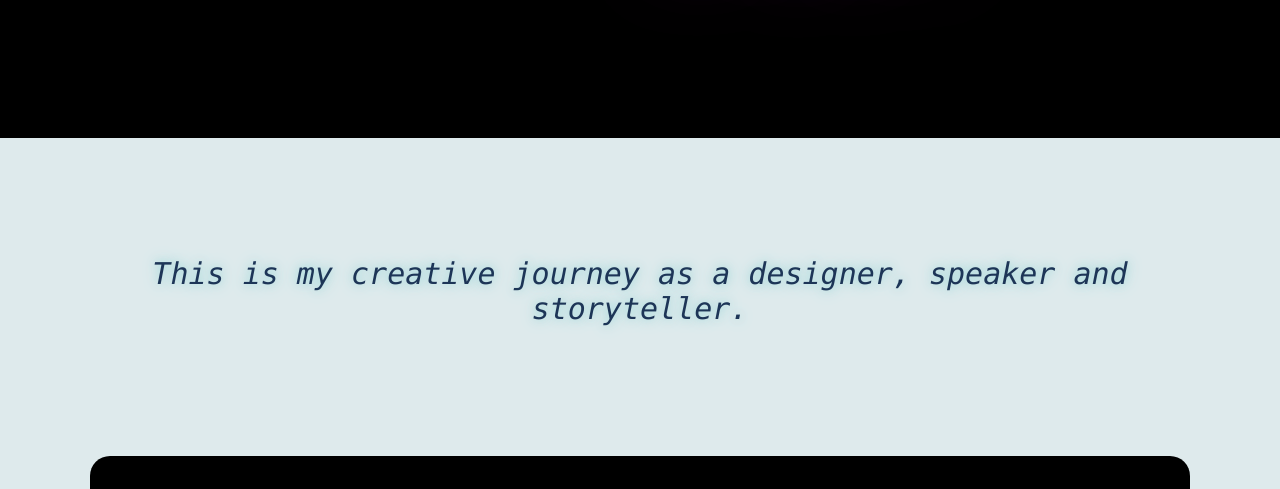
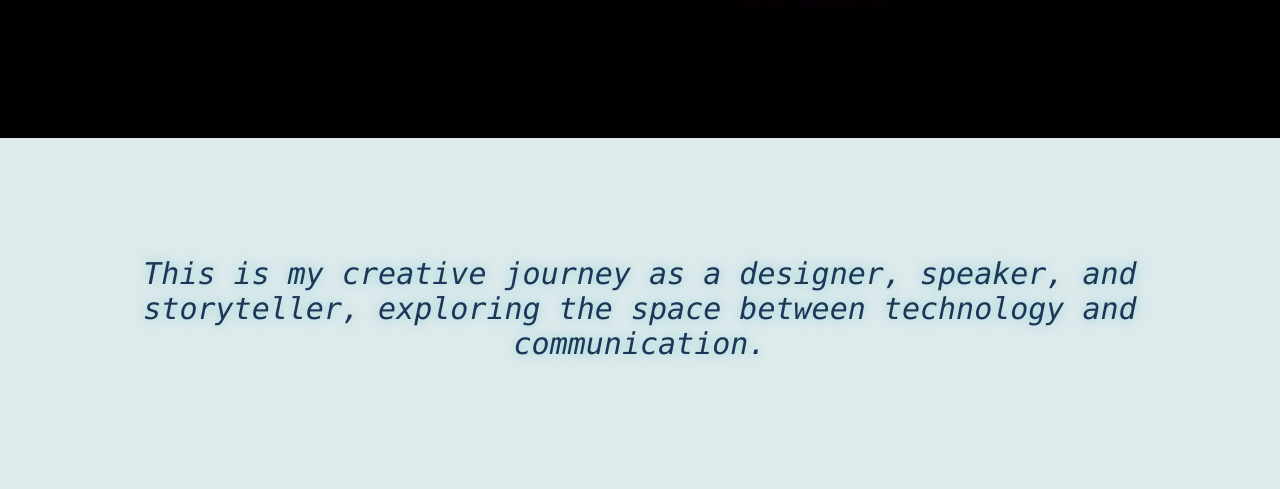
Before and after one commit to nidhi-ca7/myPortfolio, a plain HTML site: page finalProject copy/8.html in a window 1280 px wide. Shown: the part 272-761 px from the top of the page. Drawn offline with nearby package versions, Linux system fonts and the light colour scheme.

Commit message:
Add files via upload

```diff
--- a/finalProject copy/8.html
+++ b/finalProject copy/8.html
@@ -68,7 +68,7 @@
 
 
 
-    <p class="subs">This is my creative journey as a designer, speaker and storyteller.</p>
+    <p class="subs">This is my creative journey as a designer, speaker, and storyteller, exploring the space between technology and communication.</p>
 
 
 
```
